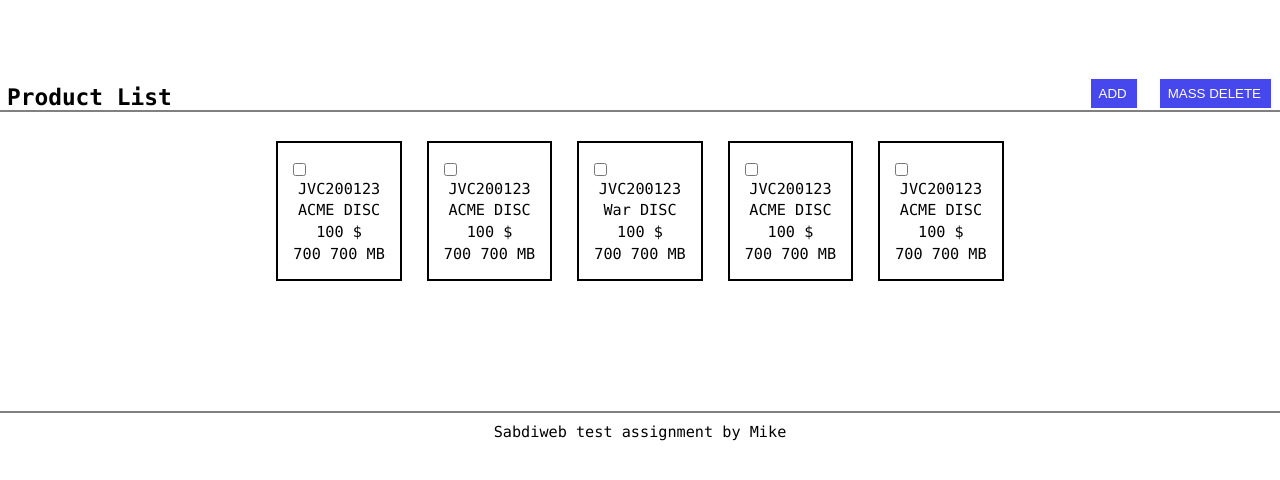
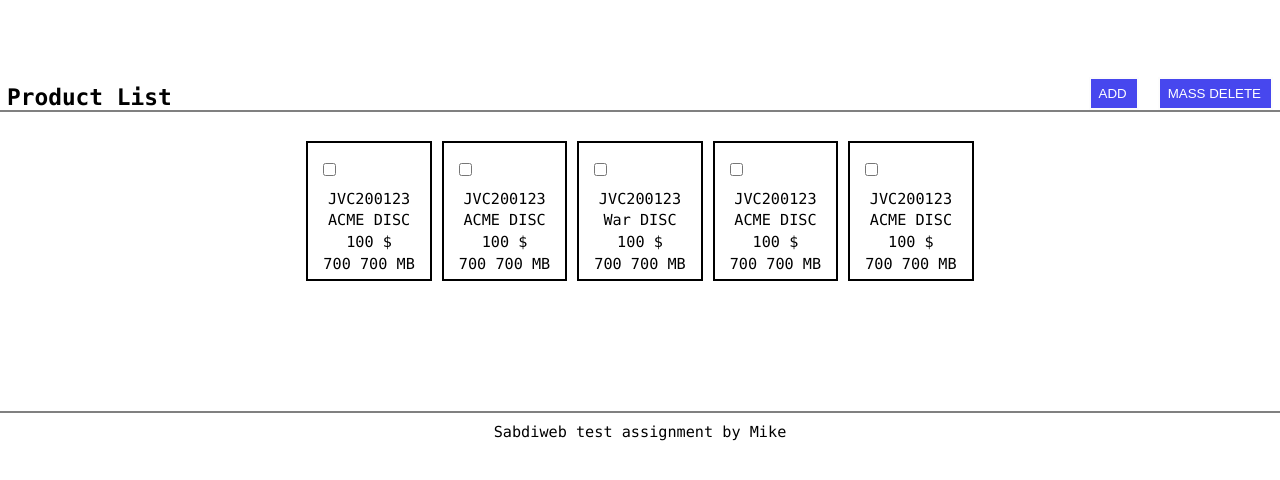
Before and after one commit to codewithmike01/Mini-ecommerce-Front-end-junior, a React (Create React App) app: page / in a window 1280 px wide. Shown: the top 480 px of the page. Built offline with nearby package versions, Linux system fonts and the light colour scheme.

Commit message:
Update:Product list styles width and font size

```diff
--- a/src/components/productList/ProductCard.js
+++ b/src/components/productList/ProductCard.js
@@ -34,6 +34,7 @@ const Container = styled.div`
 
   .product-list-text {
     text-align: center;
+    margin-top: 10px;
     gap: 0.2rem;
   }
 `;
--- a/src/components/productList/index.js
+++ b/src/components/productList/index.js
@@ -18,9 +18,10 @@ function ProductList() {
 
 export default ProductList;
 const Container = styled.div`
+  padding: 0 5px;
   padding-top: 1.5rem;
   display: flex;
-  gap: 25px;
+  gap: 10px;
   justify-content: center;
   flex-flow: row wrap;
 `;
```
